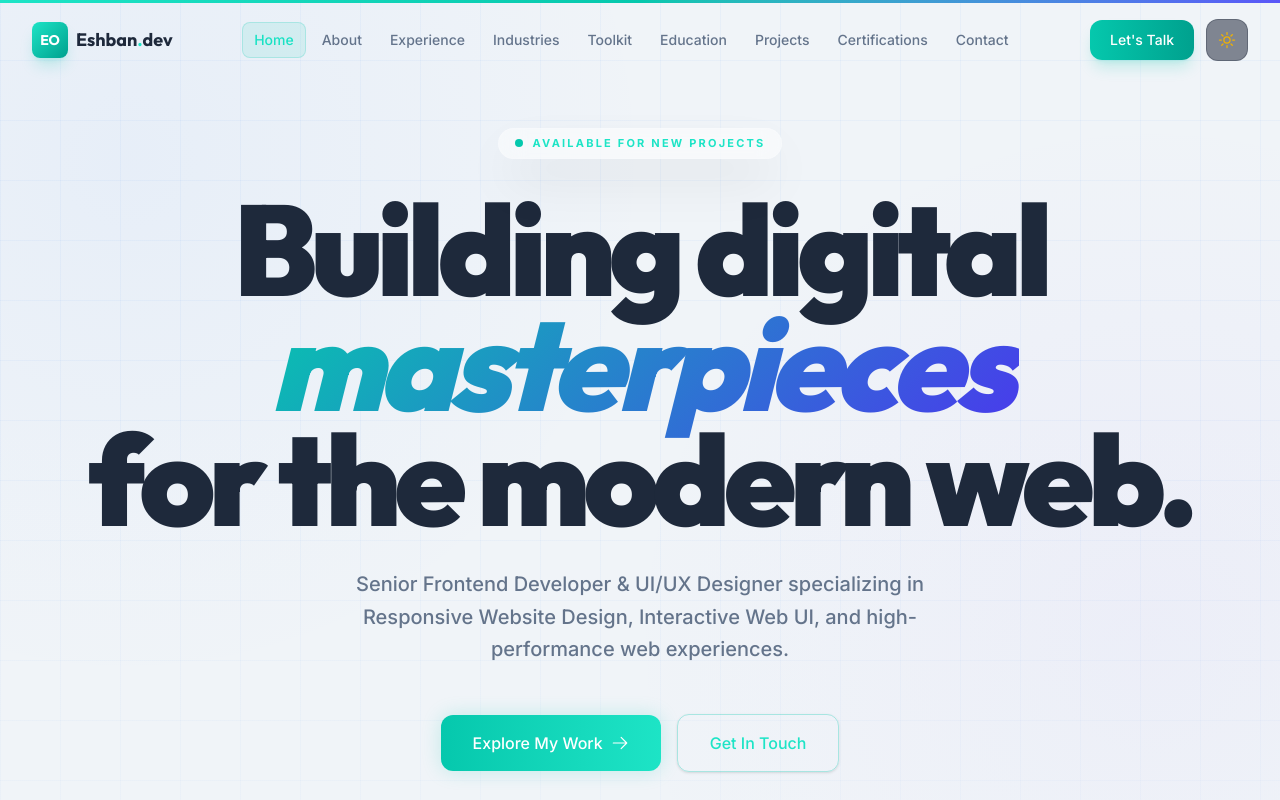
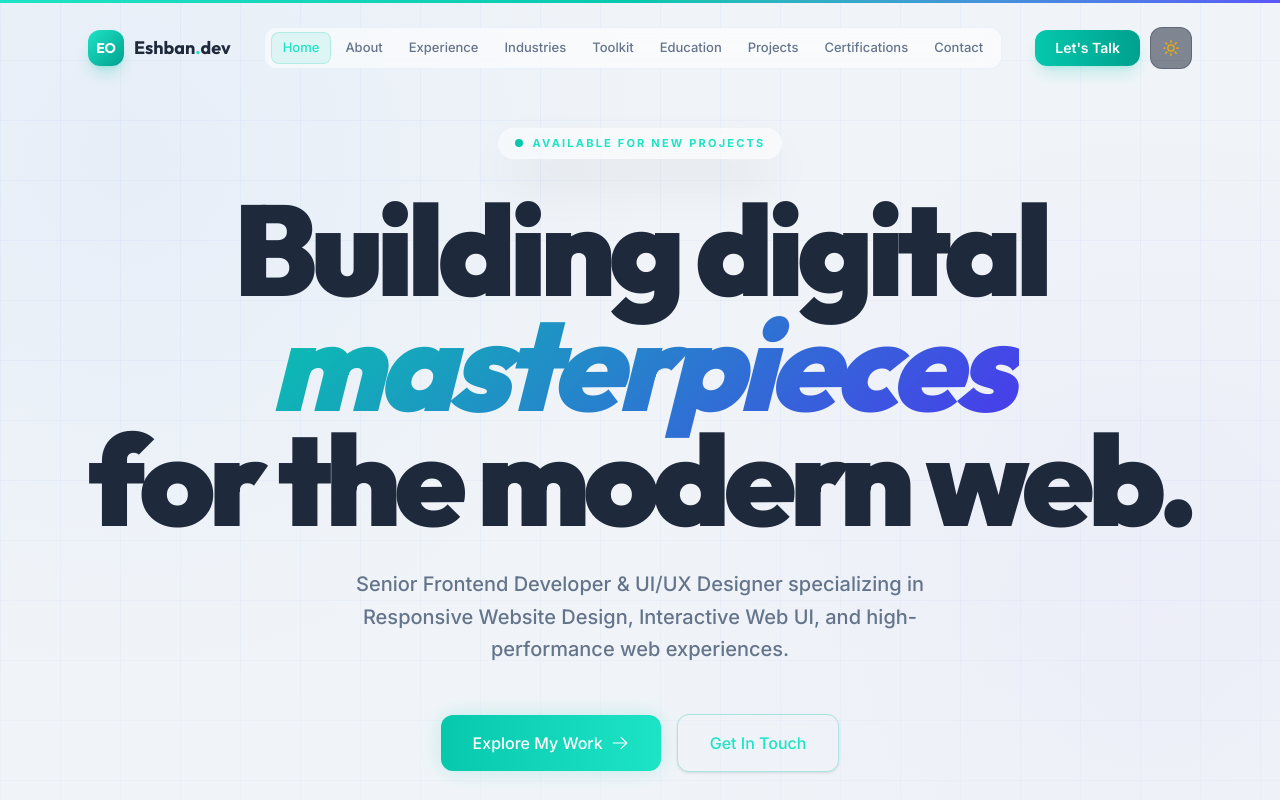
Before and after one commit to Eshbanoliver/nextjs-portfolio, a Next.js app: page / in a window 1280 px wide. Shown: the top 800 px of the page. Built offline with nearby package versions, Linux system fonts and the light colour scheme.

Commit message:
Updated files

```diff
--- a/src/components/layout/Navbar.tsx
+++ b/src/components/layout/Navbar.tsx
@@ -11,13 +11,27 @@ import ThemeToggle from "@/components/ThemeToggle";
 export default function Navbar() {
     const [isOpen, setIsOpen] = useState(false);
     const [scrolled, setScrolled] = useState(false);
+    const [hidden, setHidden] = useState(false);
+    const [lastScrollY, setLastScrollY] = useState(0);
     const pathname = usePathname();
 
     useEffect(() => {
-        const handleScroll = () => setScrolled(window.scrollY > 20);
-        window.addEventListener("scroll", handleScroll);
+        const handleScroll = () => {
+            const currentScrollY = window.scrollY;
+
+            // Show/hide on scroll direction
+            if (currentScrollY > lastScrollY && currentScrollY > 200) {
+                setHidden(true);
+            } else {
+                setHidden(false);
+            }
+
+            setScrolled(currentScrollY > 20);
+            setLastScrollY(currentScrollY);
+        };
+        window.addEventListener("scroll", handleScroll, { passive: true });
         return () => window.removeEventListener("scroll", handleScroll);
-    }, []);
+    }, [lastScrollY]);
 
     useEffect(() => {
         setIsOpen(false);
@@ -37,28 +51,39 @@ export default function Navbar() {
     return (
         <>
             <motion.header
-                initial={{ y: -100 }}
-                animate={{ y: 0 }}
-                transition={{ duration: 0.6, ease: "easeOut" }}
-                className={`fixed top-0 left-0 right-0 z-50 transition-all duration-500 ${scrolled
-                    ? "bg-site-bg/80 backdrop-blur-xl border-b border-surface-300 shadow-lg shadow-black/5"
-                    : "bg-transparent"
+                initial={{ y: -100, opacity: 0 }}
+                animate={{
+                    y: hidden && !isOpen ? -100 : 0,
+                    opacity: hidden && !isOpen ? 0 : 1,
+                }}
+                transition={{ duration: 0.4, ease: [0.23, 1, 0.32, 1] }}
+                className={`fixed top-0 left-0 right-0 z-50 transition-all duration-500 ${scrolled ? "pt-3 px-4 md:px-6 lg:px-8" : "pt-4 px-4 md:px-6 lg:px-8"
                     }`}
             >
-                <nav className="max-w-7xl mx-auto px-4 sm:px-6 lg:px-8">
-                    <div className="flex items-center justify-between h-16 md:h-20">
+                <nav
+                    className={`max-w-6xl mx-auto transition-all duration-500 ${scrolled
+                            ? "bg-site-bg/70 backdrop-blur-2xl border border-surface-300 shadow-2xl shadow-black/10 rounded-2xl"
+                            : "bg-transparent rounded-2xl"
+                        }`}
+                >
+                    <div className="flex items-center justify-between h-14 md:h-16 px-4 md:px-6">
                         {/* Logo */}
-                        <Link href="/" className="relative group flex items-center gap-2">
-                            <div className="w-9 h-9 rounded-lg bg-gradient-to-br from-teal-400 to-teal-600 flex items-center justify-center text-white font-bold text-sm font-heading shadow-lg shadow-teal-500/20">
+                        <Link href="/" className="relative group flex items-center gap-2.5 shrink-0">
+                            <motion.div
+                                whileHover={{ scale: 1.05, rotate: -2 }}
+                                whileTap={{ scale: 0.95 }}
+                                className="w-9 h-9 rounded-xl bg-gradient-to-br from-teal-400 to-teal-600 flex items-center justify-center text-white font-bold text-sm font-heading shadow-lg shadow-teal-500/25"
+                            >
                                 EO
-                            </div>
+                            </motion.div>
                             <span className="text-lg font-bold text-site-text font-heading hidden sm:block">
                                 Eshban<span className="text-teal-400">.</span>dev
                             </span>
                         </Link>
 
-                        {/* Desktop Navigation */}
-                        <div className="hidden lg:flex items-center gap-1">
+                        {/* Desktop Navigation — Centered Pill */}
+                        <div className="hidden lg:flex items-center">
+                            <div className="flex items-center gap-0.5 px-1.5 py-1 rounded-xl bg-surface-100/60 backdrop-blur-md border border-surface-300/50">
                                 {siteConfig.nav.map((item) => {
                                     const isActive =
                                         pathname === item.href ||
@@ -67,15 +92,15 @@ export default function Navbar() {
                                         <Link
                                             key={item.href}
                                             href={item.href}
-                                        className={`relative px-3 py-2 text-sm font-medium rounded-lg transition-all duration-300 ${isActive
+                                            className={`relative px-3 py-1.5 text-[13px] font-medium rounded-lg transition-all duration-300 ${isActive
                                                     ? "text-teal-400"
                                                     : "text-site-text-muted hover:text-site-text"
                                                 }`}
                                         >
-                                        {item.label}
+                                            <span className="relative z-10">{item.label}</span>
                                             {isActive && (
                                                 <motion.div
-                                                layoutId="navbar-indicator"
+                                                    layoutId="floating-nav-indicator"
                                                     className="absolute inset-0 bg-teal-500/10 rounded-lg border border-teal-500/20"
                                                     transition={{ type: "spring", bounce: 0.2, duration: 0.6 }}
                                                 />
@@ -84,36 +109,60 @@ export default function Navbar() {
                                     );
                                 })}
                             </div>
+                        </div>
 
-                        {/* CTA + Mobile Toggle */}
-                        <div className="flex items-center gap-3">
+                        {/* Right Side: CTA + Theme + Mobile Toggle */}
+                        <div className="flex items-center gap-2.5 shrink-0">
+                            <motion.div whileHover={{ scale: 1.04 }} whileTap={{ scale: 0.96 }}>
                                 <Link
                                     href="/contact"
-                                className="hidden md:inline-flex items-center gap-2 px-5 py-2.5 text-sm font-medium rounded-xl bg-gradient-to-r from-teal-500 to-teal-600 text-white hover:from-teal-400 hover:to-teal-500 transition-all duration-300 shadow-lg shadow-teal-500/20 hover:shadow-teal-500/40"
+                                    className="hidden md:inline-flex items-center gap-2 px-5 py-2 text-sm font-semibold rounded-xl bg-gradient-to-r from-teal-500 to-teal-600 text-white hover:from-teal-400 hover:to-teal-500 transition-all duration-300 shadow-lg shadow-teal-500/20 hover:shadow-teal-500/40"
                                 >
                                     Let&apos;s Talk
                                 </Link>
+                            </motion.div>
 
-                            <button
-                                onClick={() => setIsOpen(!isOpen)}
-                                className="lg:hidden p-2 rounded-lg text-site-text-muted hover:text-site-text hover:bg-surface-200 transition-colors"
-                                aria-label="Toggle menu"
-                            >
-                                {isOpen ? (
-                                    <HiOutlineXMark className="w-6 h-6" />
-                                ) : (
-                                    <HiOutlineBars3 className="w-6 h-6" />
-                                )}
-                            </button>
                             <div className="hidden md:block">
                                 <ThemeToggle />
                             </div>
+
+                            <motion.button
+                                whileHover={{ scale: 1.05 }}
+                                whileTap={{ scale: 0.9 }}
+                                onClick={() => setIsOpen(!isOpen)}
+                                className="lg:hidden p-2 rounded-xl text-site-text-muted hover:text-site-text hover:bg-surface-200 transition-colors border border-transparent hover:border-surface-300"
+                                aria-label="Toggle menu"
+                            >
+                                <AnimatePresence mode="wait" initial={false}>
+                                    {isOpen ? (
+                                        <motion.div
+                                            key="close"
+                                            initial={{ rotate: -90, opacity: 0 }}
+                                            animate={{ rotate: 0, opacity: 1 }}
+                                            exit={{ rotate: 90, opacity: 0 }}
+                                            transition={{ duration: 0.2 }}
+                                        >
+                                            <HiOutlineXMark className="w-5 h-5" />
+                                        </motion.div>
+                                    ) : (
+                                        <motion.div
+                                            key="open"
+                                            initial={{ rotate: 90, opacity: 0 }}
+                                            animate={{ rotate: 0, opacity: 1 }}
+                                            exit={{ rotate: -90, opacity: 0 }}
+                                            transition={{ duration: 0.2 }}
+                                        >
+                                            <HiOutlineBars3 className="w-5 h-5" />
+                                        </motion.div>
+                                    )}
+                                </AnimatePresence>
+                            </motion.button>
                         </div>
                     </div>
                 </nav>
             </motion.header>
 
-            {/* Mobile Menu */}
+            {/* Mobile Menu — Floating Panel */}
             <AnimatePresence>
                 {isOpen && (
                     <motion.div
@@ -124,32 +173,17 @@ export default function Navbar() {
                         className="fixed inset-0 z-40 lg:hidden"
                     >
                         <div
-                            className="absolute inset-0 bg-black/60 backdrop-blur-sm"
+                            className="absolute inset-0 bg-black/50 backdrop-blur-sm"
                             onClick={() => setIsOpen(false)}
                         />
                         <motion.div
-                            initial={{ x: "100%" }}
-                            animate={{ x: 0 }}
-                            exit={{ x: "100%" }}
-                            transition={{ type: "spring", damping: 25, stiffness: 200 }}
-                            className="absolute right-0 top-0 bottom-0 w-full max-w-sm bg-site-bg/95 backdrop-blur-xl border-l border-surface-300 shadow-2xl"
+                            initial={{ opacity: 0, y: -20, scale: 0.95 }}
+                            animate={{ opacity: 1, y: 0, scale: 1 }}
+                            exit={{ opacity: 0, y: -20, scale: 0.95 }}
+                            transition={{ type: "spring", damping: 25, stiffness: 300 }}
+                            className="absolute top-20 left-4 right-4 mx-auto max-w-md bg-site-bg/95 backdrop-blur-2xl border border-surface-300 shadow-2xl shadow-black/20 rounded-2xl overflow-hidden"
                         >
-                            <div className="flex items-center justify-between p-4 border-b border-surface-700/30">
-                                <div className="flex items-center gap-3">
-                                    <span className="text-lg font-bold text-site-text font-heading">
-                                        Menu
-                                    </span>
-                                    <ThemeToggle />
-                                </div>
-                                <button
-                                    onClick={() => setIsOpen(false)}
-                                    className="p-2 rounded-lg text-site-text-muted hover:text-site-text hover:bg-surface-200 transition-colors"
-                                >
-                                    <HiOutlineXMark className="w-5 h-5" />
-                                </button>
-                            </div>
-
-                            <div className="p-4 space-y-1 overflow-y-auto max-h-[calc(100vh-80px)]">
+                            <div className="p-4 space-y-1">
                                 {siteConfig.nav.map((item, i) => {
                                     const isActive =
                                         pathname === item.href ||
@@ -157,35 +191,47 @@ export default function Navbar() {
                                     return (
                                         <motion.div
                                             key={item.href}
-                                            initial={{ opacity: 0, x: 20 }}
+                                            initial={{ opacity: 0, x: -20 }}
                                             animate={{ opacity: 1, x: 0 }}
-                                            transition={{ delay: i * 0.05 }}
+                                            transition={{ delay: i * 0.04 }}
                                         >
                                             <Link
                                                 href={item.href}
-                                                className={`block px-4 py-3 rounded-xl text-base font-medium transition-all duration-300 ${isActive
+                                                className={`flex items-center gap-3 px-4 py-3 rounded-xl text-sm font-medium transition-all duration-300 ${isActive
                                                         ? "bg-teal-500/10 text-teal-400 border border-teal-500/20"
                                                         : "text-site-text-muted hover:text-site-text hover:bg-surface-200"
                                                     }`}
                                             >
+                                                {isActive && (
+                                                    <span className="w-1.5 h-1.5 rounded-full bg-teal-400 shrink-0" />
+                                                )}
                                                 {item.label}
                                             </Link>
                                         </motion.div>
                                     );
                                 })}
+                            </div>
 
+                            <div className="p-4 pt-2 border-t border-surface-300 flex items-center gap-3">
                                 <motion.div
-                                    initial={{ opacity: 0, y: 20 }}
+                                    initial={{ opacity: 0, y: 10 }}
                                     animate={{ opacity: 1, y: 0 }}
-                                    transition={{ delay: 0.5 }}
-                                    className="pt-4"
+                                    transition={{ delay: 0.4 }}
+                                    className="flex-1"
                                 >
                                     <Link
                                         href="/contact"
-                                        className="block text-center px-6 py-3 rounded-xl bg-gradient-to-r from-teal-500 to-teal-600 text-white font-medium shadow-lg shadow-teal-500/20"
+                                        className="block text-center px-6 py-3 rounded-xl bg-gradient-to-r from-teal-500 to-teal-600 text-white font-semibold shadow-lg shadow-teal-500/20 text-sm"
                                     >
                                         Let&apos;s Talk
                                     </Link>
+                                </motion.div>
+                                <motion.div
+                                    initial={{ opacity: 0, y: 10 }}
+                                    animate={{ opacity: 1, y: 0 }}
+                                    transition={{ delay: 0.45 }}
+                                >
+                                    <ThemeToggle />
                                 </motion.div>
                             </div>
                         </motion.div>
```
Lines whose indentation alone changed are shown as unchanged.
